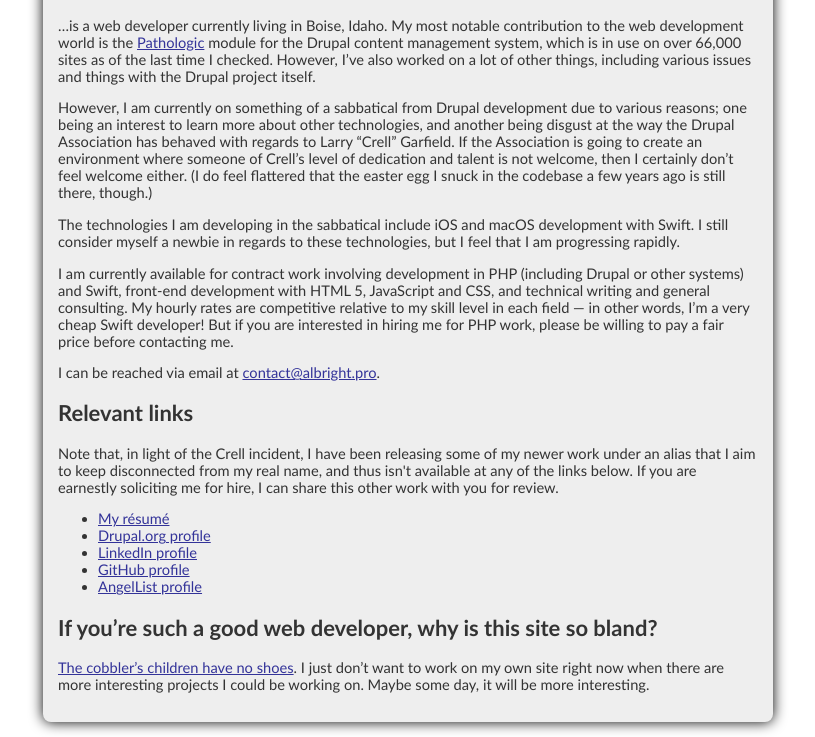
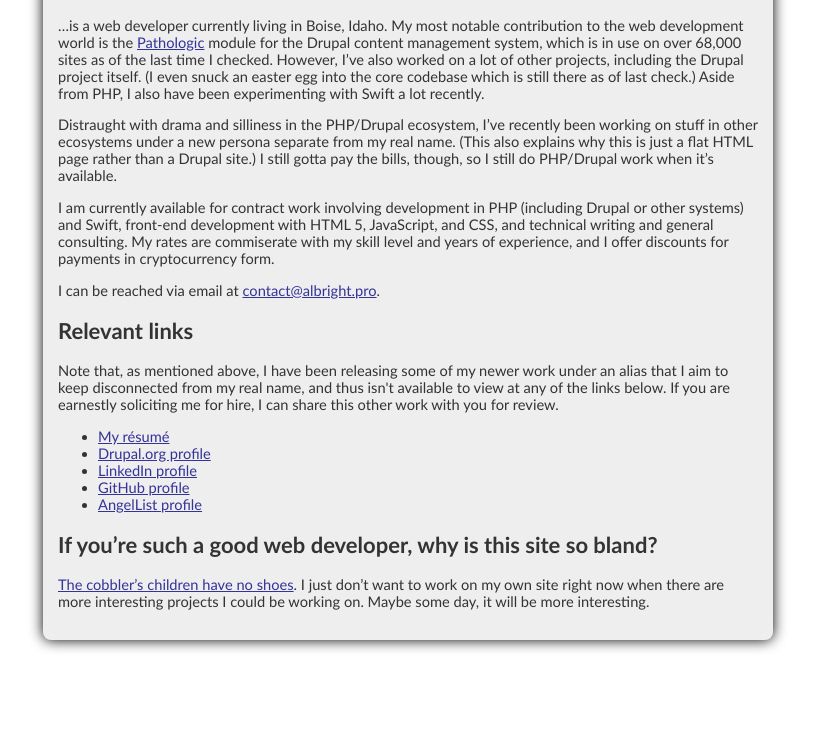
Before and after one commit to GarrettAlbright/Wesbite, a plain HTML site: page index.html in a window 1280 px wide. Shown: the part 87-824 px from the top of the page, without its empty margins (232-1047 px from the left). After the commit the page ends 800 px from the top, so only its background shows below. Drawn offline with Linux system fonts and the light colour scheme.

Commit message:
Update copy

```diff
--- a/index.html
+++ b/index.html
@@ -7,13 +7,12 @@
   </head>
   <body>
     <h1>Garrett Albright</h1>
-    <p>&hellip;is a web developer currently living in Boise, Idaho. My most notable contribution to the web development world is the <a href="https://www.drupal.org/project/pathologic">Pathologic</a> module for the Drupal content management system, which is in use on over 66,000 sites as of the last time I checked. However, I&rsquo;ve also worked on a lot of other things, including various issues and things with the Drupal project itself.</p>
-    <p>However, I am currently on something of a sabbatical from Drupal development due to various reasons; one being an interest to learn more about other technologies, and another being disgust at the way the Drupal Association has behaved with regards to Larry &ldquo;Crell&rdquo; Garfield. If the Association is going to create an environment where someone of Crell&rsquo;s level of dedication and talent is not welcome, then I certainly don&rsquo;t feel welcome either. (I do feel flattered that the easter egg I snuck in the codebase a few years ago is still there, though.)</p>
-    <p>The technologies I am developing in the sabbatical include iOS and macOS development with Swift. I still consider myself a newbie in regards to these technologies, but I feel that I am progressing rapidly.</p>
-    <p>I am currently available for contract work involving development in PHP (including Drupal or other systems) and Swift, front-end development with HTML 5, JavaScript and CSS, and technical writing and general consulting. My hourly rates are competitive relative to my skill level in each field &mdash; in other words, I&rsquo;m a very cheap Swift developer! But if you are interested in hiring me for PHP work, please be willing to pay a fair price before contacting me.</p>
+    <p>&hellip;is a web developer currently living in Boise, Idaho. My most notable contribution to the web development world is the <a href="https://www.drupal.org/project/pathologic">Pathologic</a> module for the Drupal content management system, which is in use on over 68,000 sites as of the last time I checked. However, I&rsquo;ve also worked on a lot of other projects, including the Drupal project itself. (I even snuck an easter egg into the core codebase which is still there as of last check.) Aside from PHP, I also have been experimenting with Swift a lot recently.</p>
+    <p>Distraught with drama and silliness in the PHP/Drupal ecosystem, I&rsquo;ve recently been working on stuff in other ecosystems under a new persona separate from my real name. (This also explains why this is just a flat HTML page rather than a Drupal site.) I still gotta pay the bills, though, so I still do PHP/Drupal work when it&rsquo;s available.</p>
+    <p>I am currently available for contract work involving development in PHP (including Drupal or other systems) and Swift, front-end development with HTML 5, JavaScript, and CSS, and technical writing and general consulting. My rates are commiserate with my skill level and years of experience, and I offer discounts for payments in cryptocurrency form.</p>
     <p>I can be reached via email at <a href="mailto:contact@albright.pro">contact@albright.pro</a>.</p>
     <h2>Relevant links</h2>
-    <p>Note that, in light of the Crell incident, I have been releasing some of my newer work under an alias that I aim to keep disconnected from my real name, and thus isn't available at any of the links below. If you are earnestly soliciting me for hire, I can share this other work with you for review.</p>
+    <p>Note that, as mentioned above, I have been releasing some of my newer work under an alias that I aim to keep disconnected from my real name, and thus isn't available to view at any of the links below. If you are earnestly soliciting me for hire, I can share this other work with you for review.</p>
     <ul>
       <li><a href="garrett-albright-resume.pdf">My r&eacute;sum&eacute;</a></li>
       <li><a href="https://www.drupal.org/u/garrett-albright">Drupal.org profile</a></li>
```
